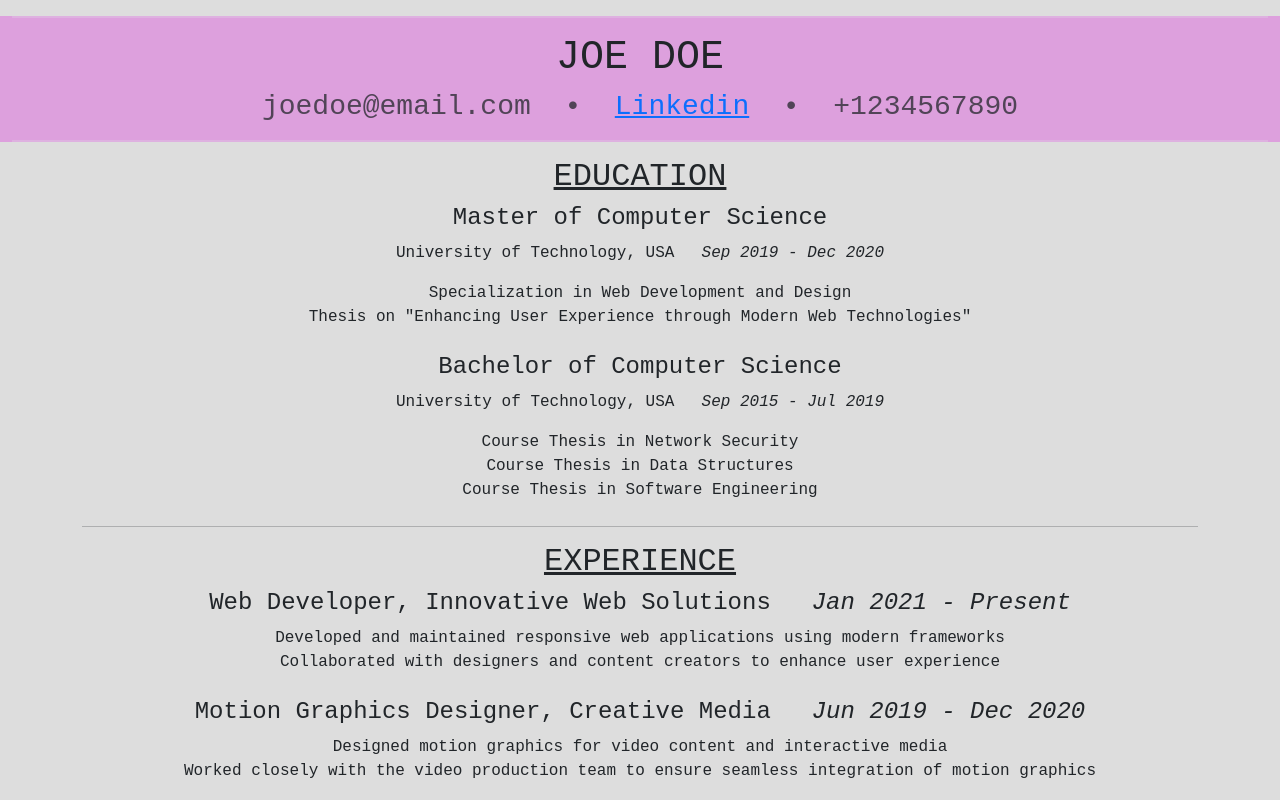
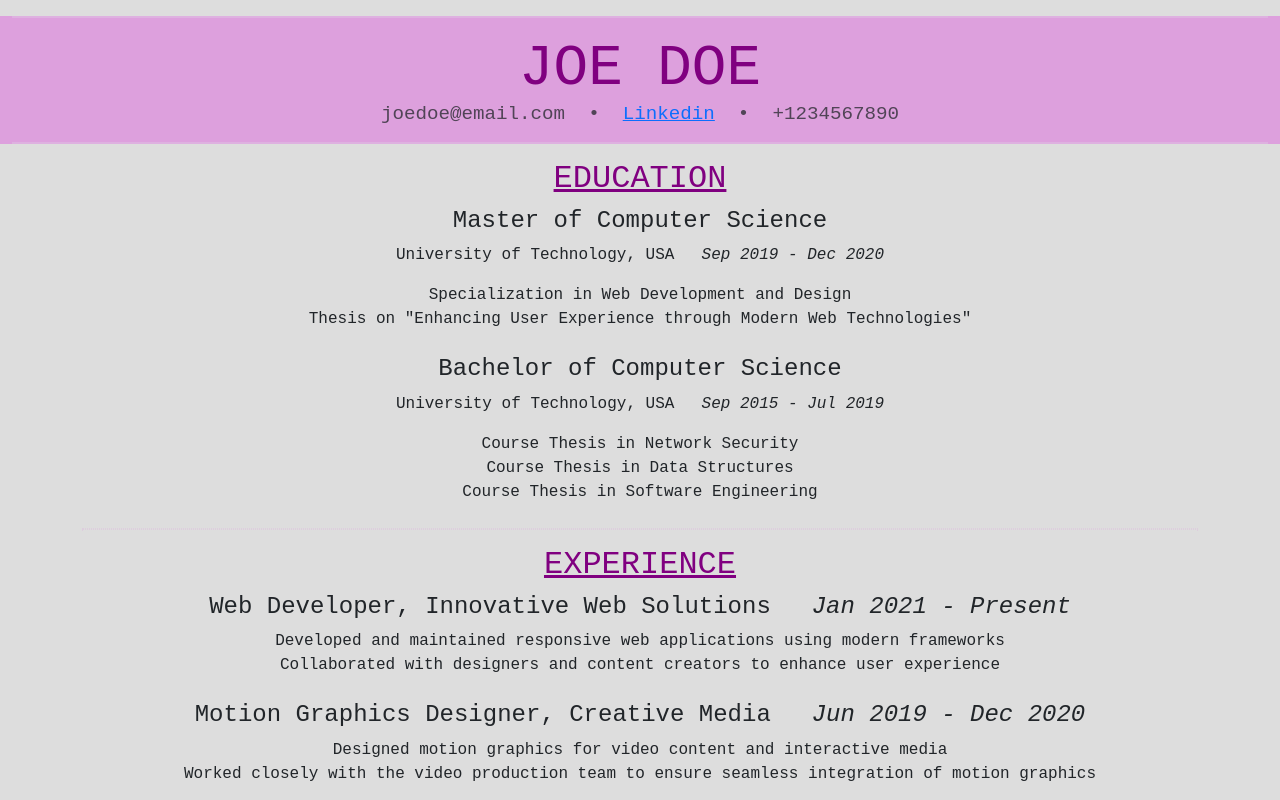
Before and after one commit to Liolax/Liolax.github.io, a plain HTML site: page cv/index.html in a window 1280 px wide. Shown: the top 800 px of the page. Drawn offline with nearby package versions, Linux system fonts and the light colour scheme; a script that the page names is missing.

Commit message:
Update index.html

```diff
--- a/cv/index.html
+++ b/cv/index.html
@@ -15,6 +15,26 @@
         font-family: "Courier New", Courier, monospace;
         text-align: center;
         background-color: #ddd;
+      }
+      h1 {
+        font-size: 6ch;
+        margin: 0;
+      }
+      h1,
+      h2 {
+        color: purple;
+      }
+      h2 {
+        text-decoration: underline;
+      }
+      h3 {
+        font-size: 2ch;
+      }
+      ul {
+        list-style-position: inside;
+      }
+      hr {
+        border: 1px dotted plum;
       }
       .custom-background {
         background-color: plum;
```
